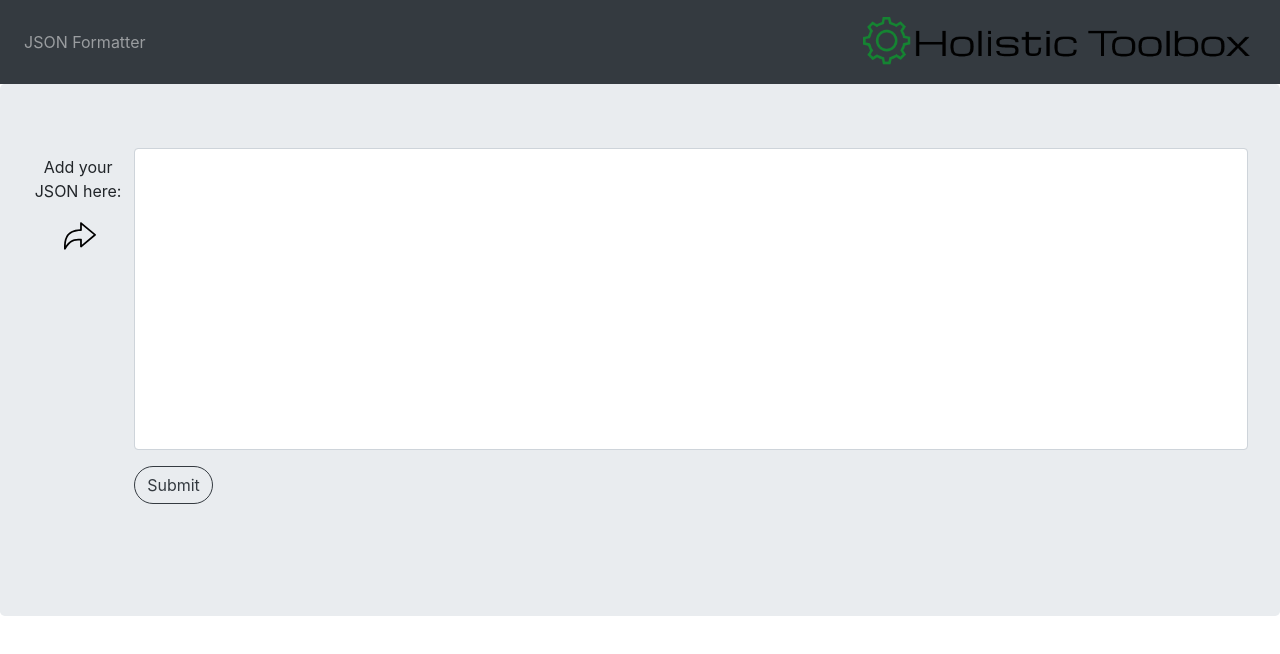
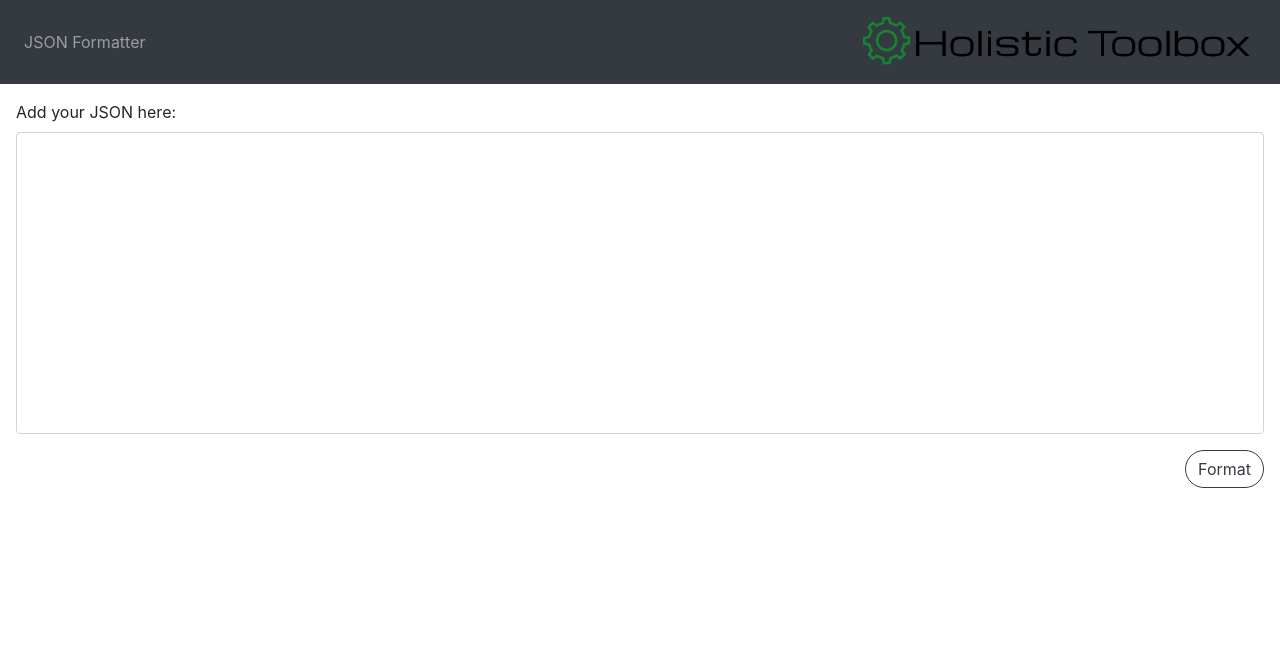
Before and after one commit to holistic-web/toolbox, a Vue app in the folder tools/json-formatter/: page / in a window 1280 px wide. Shown: the top 654 px of the page. Built offline with nearby package versions, Linux system fonts and the light colour scheme.

Commit message:
chore: tidy up

```diff
--- a/tools/json-formatter/src/components/JsonFormatter.vue
+++ b/tools/json-formatter/src/components/JsonFormatter.vue
@@ -1,22 +1,29 @@
 <template>
-	<div class="page" >
-		<b-jumbotron id="jumbotron">
-			<b-form-group
-				label-cols-sm="1"
-				label="Add your JSON here:"
-				label-align-sm="center"
-				label-for="input-json">
-				<b-form-textarea class="page__input" id="input-json" rows="12" max-rows="100"></b-form-textarea>
-				<b-button pill variant="outline-dark" @click="submit">Submit</b-button>
-			</b-form-group>
-			<img class="page__arrow" alt="arrow" src="../assets/arrow.svg">
-		</b-jumbotron>
+	<div class="JsonFormatter">
+
+		<b-form-group
+			label="Add your JSON here:"
+			label-for="JsonFormatter-input">
+
+			<b-form-textarea
+				class="JsonFormatter__input"
+				id="input-json"
+				rows="12"
+				max-rows="100"/>
+
+			<b-button
+				class="JsonFormatter__button"
+				variant="outline-dark"
+				v-text="'Format'"
+				pill
+				@click="submit"/>
+
+		</b-form-group>
 	</div>
 </template>
 
 <script>
 export default {
-	name: 'Page',
 	methods: {
 		submit() {
 			alert("Form Submitted")
@@ -27,19 +34,16 @@ export default {
 
 <style lang="scss">
 
-#jumbotron{
-	margin-bottom: 0rem;
-}
-
-.page {
-	&__arrow{
-		max-width: 2rem;
-		margin-left: 2rem;
-		transform: translate(0px,-300px);
-	}
+.JsonFormatter {
+	display: flex;
+	flex-direction: column;
 
 	&__input{
 		margin-bottom: 1rem;
 	}
+
+	&__button {
+		float: right;
+	}
 }
 </style>
--- a/tools/json-formatter/src/components/ToolLayout.vue
+++ b/tools/json-formatter/src/components/ToolLayout.vue
@@ -3,7 +3,10 @@
 
 		<app-header :name="name"/>
 
-		<slot/>
+		<section class="ToolLayout__tool">
+			<slot/>
+		</section>
+
 
 	</div>
 </template>
@@ -26,5 +29,9 @@ export default {
 	flex-direction: column;
 	height: 100vh;
 	width: 100%;
+
+	&__tool {
+		padding: 1rem;
+	}
 }
 </style>
```
